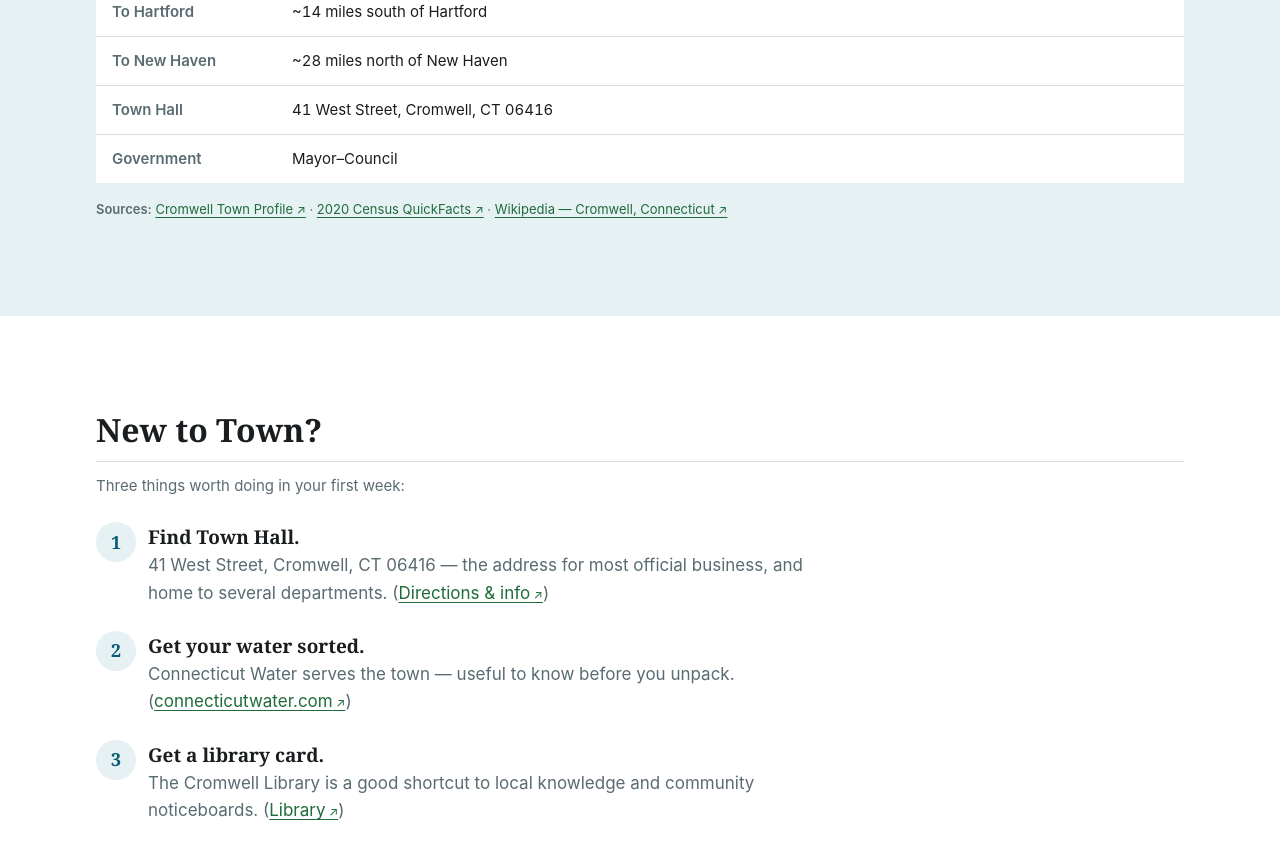
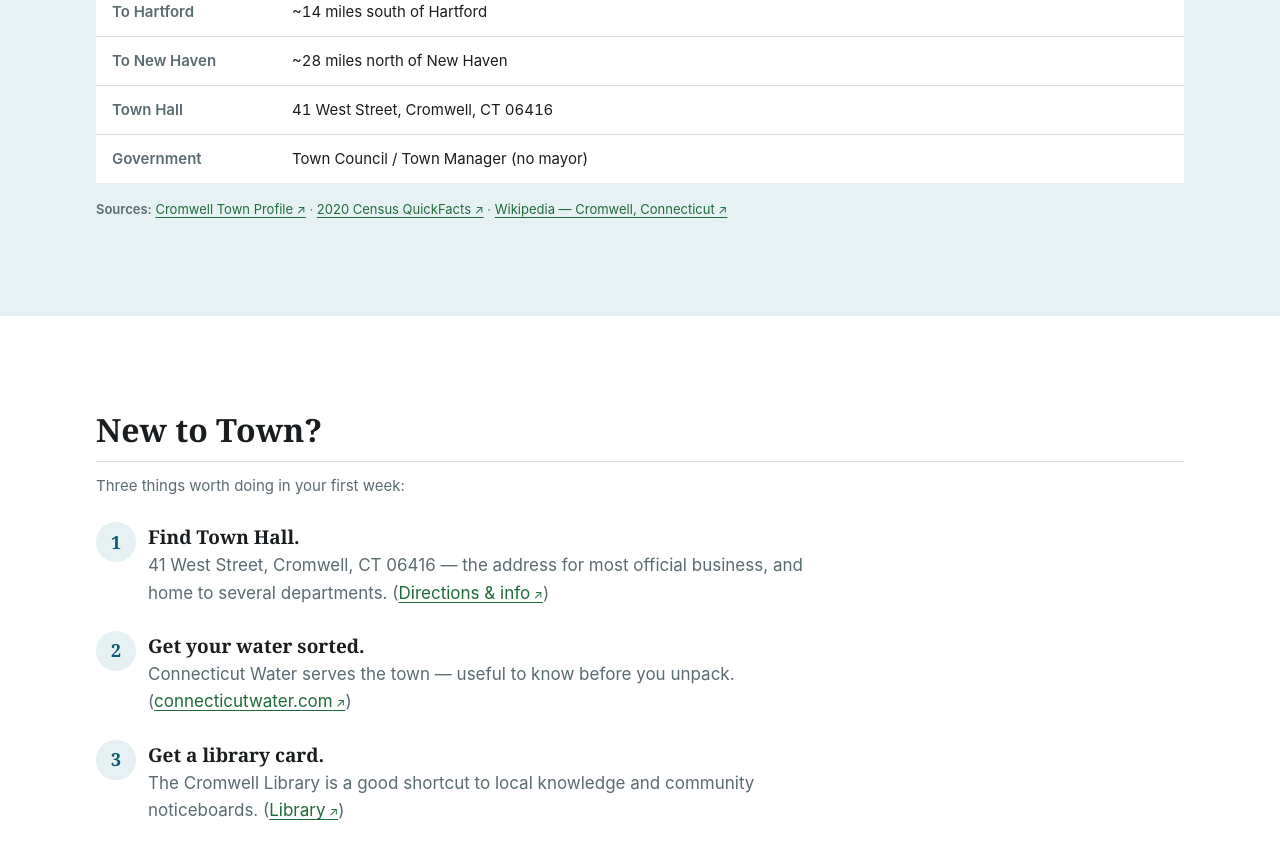
Before and after one commit to SpringTeasers/cromwell-community, a plain HTML site: page index.html in a window 1280 px wide. Shown: the part 1980-2839 px from the top of the page. Drawn offline with Linux system fonts and the light colour scheme.

Commit message:
Fix government form on Home page: Town Council / Town Manager (no mayor)

```diff
--- a/index.html
+++ b/index.html
@@ -216,7 +216,7 @@
           <tr><th scope="row">To Hartford</th><td>~14 miles south of Hartford</td></tr>
           <tr><th scope="row">To New Haven</th><td>~28 miles north of New Haven</td></tr>
           <tr><th scope="row">Town Hall</th><td>41 West Street, Cromwell, CT 06416</td></tr>
-          <tr><th scope="row">Government</th><td>Mayor&ndash;Council</td></tr>
+          <tr><th scope="row">Government</th><td>Town Council / Town Manager (no mayor)</td></tr>
         </tbody>
       </table>
 
```
